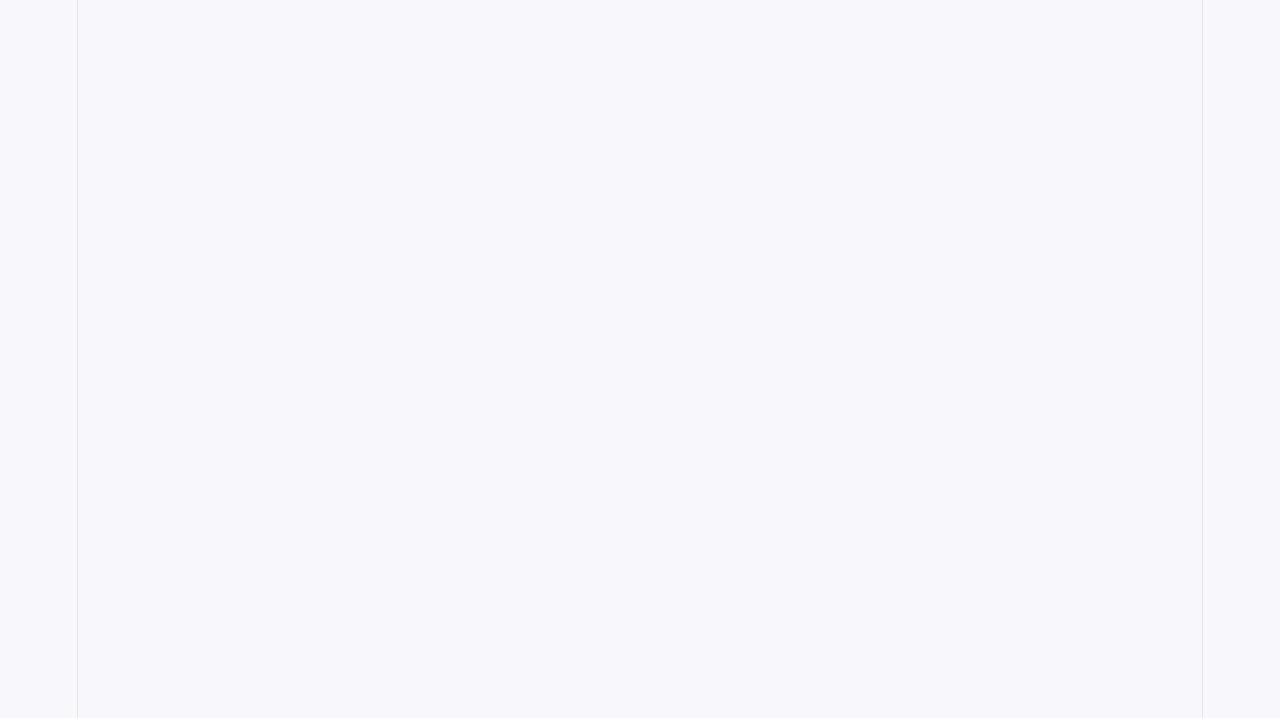
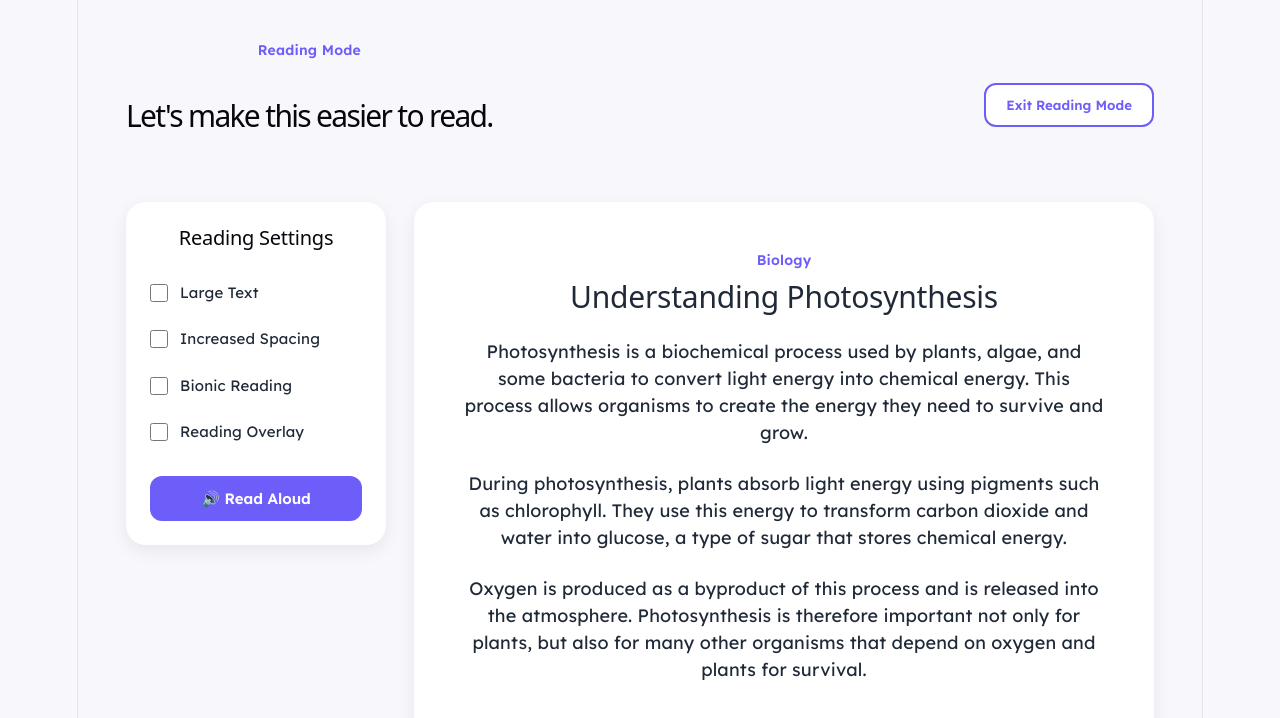
Before and after one commit to vanisha2277/icf-project, a React (Vite) app: page /reading-mode in a window 1280 px wide. Before the commit this address had no page. Shown: the top 718 px of the page. Built offline with nearby package versions, Linux system fonts and the light colour scheme.

Commit message:
reading experience created

```diff
--- a/src/App.tsx
+++ b/src/App.tsx
@@ -2,12 +2,14 @@ import { Routes, Route } from "react-router-dom";
 
 import LandingPage from "./components/LandingPage/LandingPage";
 import Preferences from "./components/Preferences/preferences";
+import ReadingMode from "./components/ReadingMode/ReadingMode";
 
 function App() {
   return (
     <Routes>
       <Route path="/" element={<LandingPage />} />
       <Route path="/preferences" element={<Preferences />} />
+      <Route path="/reading-mode" element={<ReadingMode />} />
     </Routes>
   );
 }
--- a/src/components/Preferences/preferences.tsx
+++ b/src/components/Preferences/preferences.tsx
@@ -1,4 +1,5 @@
 import "./Preferences.css";
+import { useNavigate } from "react-router-dom";
 
 const options = [
   {
@@ -28,6 +29,7 @@ const options = [
 ];
 
 function Preferences() {
+    const navigate = useNavigate();
   return (
     <main className="preferences-page">
 
@@ -63,10 +65,15 @@ function Preferences() {
 
       </section>
 
+      <button
+        className="primary-button"
+        onClick={() => navigate("/reading-mode")}
+        >
+        Continue
+    </button>
 
-      <button className="primary-button">
-        Continue
-      </button>
+
+
 
     </main>
   );
--- /dev/null
+++ b/src/components/ReadingMode/ReadingMode.css
@@ -0,0 +1,130 @@
+.reading-page {
+  min-height: 100vh;
+  padding: 40px 48px;
+  background: #F8F7FC;
+  color: #1F2937;
+}
+
+.reading-header {
+  max-width: 1100px;
+  margin: 0 auto 32px;
+
+  display: flex;
+  align-items: center;
+  justify-content: space-between;
+}
+
+.eyebrow {
+  margin-bottom: 6px;
+  color: #6D5EF9;
+  font-size: 14px;
+  font-weight: 600;
+}
+
+.reading-header h1 {
+  font-size: 30px;
+  line-height: 1.5;
+}
+
+.reading-layout {
+  max-width: 1100px;
+  margin: 0 auto;
+
+  display: grid;
+  grid-template-columns: 260px 1fr;
+  gap: 28px;
+  align-items: start;
+}
+
+.reading-controls {
+  background: #FFFFFF;
+  padding: 24px;
+  border-radius: 20px;
+
+  box-shadow: 0 6px 18px rgba(0, 0, 0, 0.07);
+}
+
+.reading-controls h2 {
+  margin-bottom: 20px;
+  font-size: 20px;
+}
+
+.setting {
+  display: flex;
+  align-items: center;
+  gap: 12px;
+
+  padding: 12px 0;
+
+  font-size: 15px;
+  cursor: pointer;
+}
+
+.setting input {
+  width: 18px;
+  height: 18px;
+}
+
+.listen-button {
+  width: 100%;
+  margin-top: 20px;
+
+  padding: 13px;
+
+  border: none;
+  border-radius: 12px;
+
+  background: #6D5EF9;
+  color: #FFFFFF;
+
+  font-family: "Lexend", sans-serif;
+  font-size: 15px;
+  font-weight: 600;
+
+  cursor: pointer;
+}
+
+.reading-content {
+  background: #FFFFFF;
+  padding: 48px;
+  border-radius: 20px;
+
+  box-shadow: 0 6px 18px rgba(0, 0, 0, 0.07);
+
+  font-size: 18px;
+  line-height: 1.5;
+}
+
+.reading-content .subject {
+  margin-bottom: 8px;
+
+  color: #6D5EF9;
+  font-size: 14px;
+  font-weight: 600;
+}
+
+.reading-content h2 {
+  margin-bottom: 24px;
+
+  color: #1F2937;
+  font-size: 30px;
+}
+
+.reading-content p {
+  margin-bottom: 24px;
+}
+
+.secondary-button {
+  padding: 12px 20px;
+
+  border: 2px solid #6D5EF9;
+  border-radius: 12px;
+
+  background: #FFFFFF;
+  color: #6D5EF9;
+
+  font-family: "Lexend", sans-serif;
+  font-weight: 600;
+
+  cursor: pointer;
+}
--- /dev/null
+++ b/src/components/ReadingMode/ReadingMode.tsx
@@ -0,0 +1,79 @@
+import "./ReadingMode.css";
+
+function ReadingMode() {
+  return (
+    <main className="reading-page">
+      <header className="reading-header">
+        <div>
+          <p className="eyebrow">Reading Mode</p>
+          <h1>Let's make this easier to read.</h1>
+        </div>
+
+        <button className="secondary-button">
+          Exit Reading Mode
+        </button>
+      </header>
+
+      <section className="reading-layout">
+
+        <aside className="reading-controls">
+          <h2>Reading Settings</h2>
+
+          <label className="setting">
+            <input type="checkbox" />
+            <span>Large Text</span>
+          </label>
+
+          <label className="setting">
+            <input type="checkbox" />
+            <span>Increased Spacing</span>
+          </label>
+
+          <label className="setting">
+            <input type="checkbox" />
+            <span>Bionic Reading</span>
+          </label>
+
+          <label className="setting">
+            <input type="checkbox" />
+            <span>Reading Overlay</span>
+          </label>
+
+          <button className="listen-button">
+            🔊 Read Aloud
+          </button>
+        </aside>
+
+        <article className="reading-content">
+          <p className="subject">Biology</p>
+
+          <h2>Understanding Photosynthesis</h2>
+
+          <p>
+            Photosynthesis is a biochemical process used by plants,
+            algae, and some bacteria to convert light energy into
+            chemical energy. This process allows organisms to create
+            the energy they need to survive and grow.
+          </p>
+
+          <p>
+            During photosynthesis, plants absorb light energy using
+            pigments such as chlorophyll. They use this energy to
+            transform carbon dioxide and water into glucose, a type
+            of sugar that stores chemical energy.
+          </p>
+
+          <p>
+            Oxygen is produced as a byproduct of this process and is
+            released into the atmosphere. Photosynthesis is therefore
+            important not only for plants, but also for many other
+            organisms that depend on oxygen and plants for survival.
+          </p>
+        </article>
+
+      </section>
+    </main>
+  );
+}
+
+export default ReadingMode;
```
